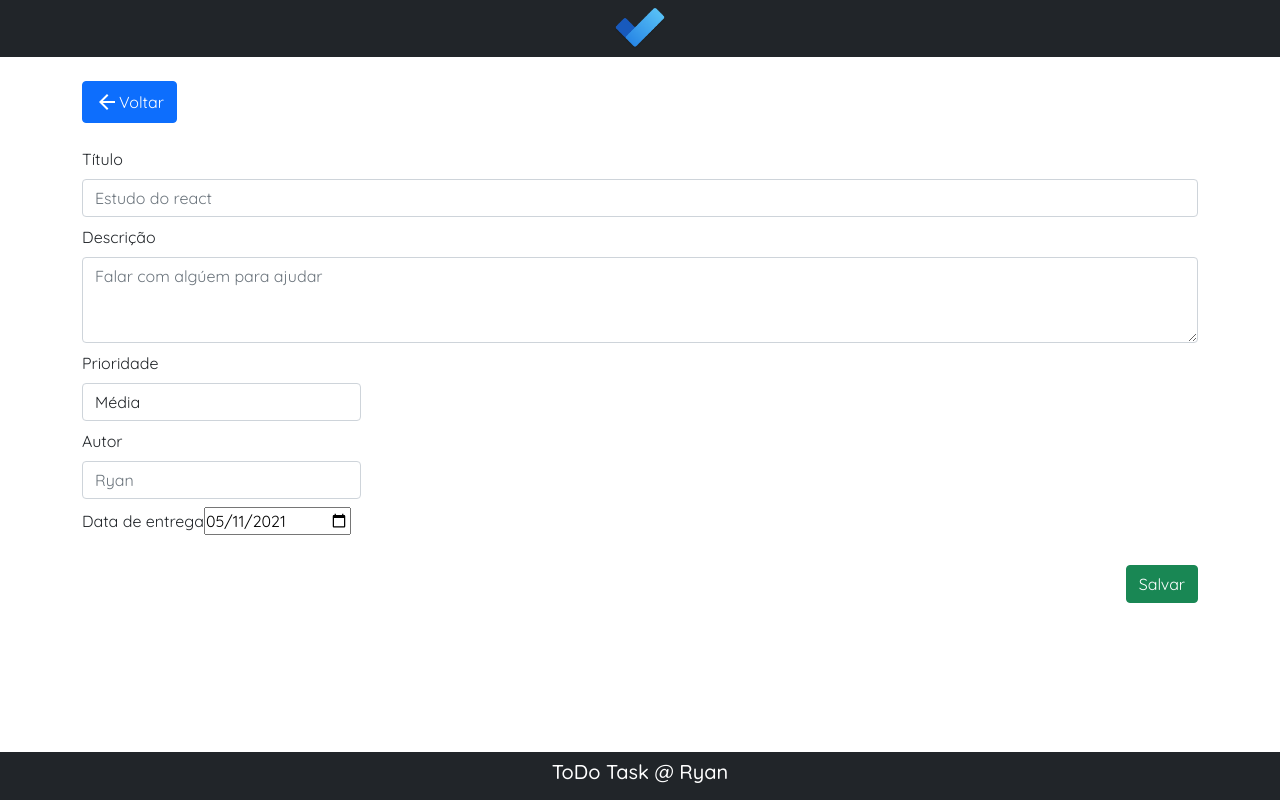
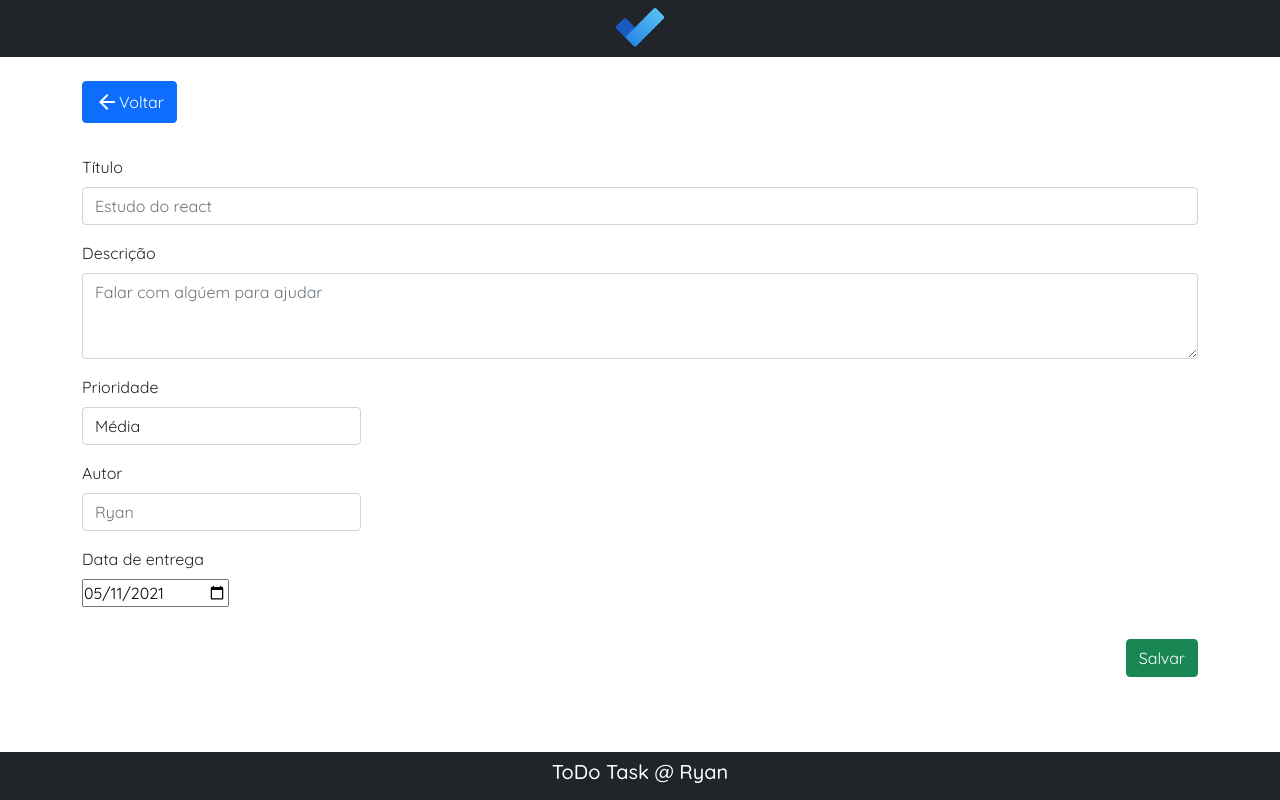
Before and after one commit to Ryan-Albuquerque/app-todo-task, a React (Create React App) app: page /new in a window 1280 px wide. Built offline with nearby package versions, Linux system fonts and the light colour scheme.

Commit message:
padding adjust

```diff
--- a/src/components/FormTask/index.js
+++ b/src/components/FormTask/index.js
@@ -108,15 +108,15 @@ function FormTask({props}) {
                 </Col>
             </Row>
             <Form >
-                <Form.Group className="my-2">
+                <Form.Group className="py-2">
                     <Form.Label>Título</Form.Label>
                     <Form.Control type="text" placeholder="Estudo do react" disabled={!props.isNew} onChange={(e)=>setTask({...task, title: e.target.value})} defaultValue={task.title}/>
                 </Form.Group>
-                <Form.Group className="my-2">
+                <Form.Group className="py-2">
                     <Form.Label>Descrição</Form.Label>
                     <Form.Control as="textarea" rows={3} placeholder="Falar com algúem para ajudar" onChange={(e)=>setTask({...task, description: e.target.value})} disabled={!props.isNew} defaultValue={task.description}/>
                 </Form.Group>
-                <Form.Group as={Col} className="w-25">
+                <Form.Group as={Col} className="py-2 w-25">
                     <Form.Label>Prioridade</Form.Label>
                     <Form.Control as="select" disabled={!props.isNew} defaultValue={2} onChange={(e)=>setTask({...task, priority:e.target.value})}>
                         <option value={1}>{Constants.Priority.types[1]}</option>
@@ -124,13 +124,13 @@ function FormTask({props}) {
                         <option value={3}>{Constants.Priority.types[3]}</option>
                     </Form.Control>
                 </Form.Group>
-                <Form.Group className="my-2 w-25">
+                <Form.Group className="py-2 w-25">
                     <Form.Label>Autor</Form.Label>
                     <Form.Control type="text" placeholder="Ryan" onChange={(e)=>setTask({...task, author: e.target.value})} disabled={!props.isNew} defaultValue={task.author}/>
                 </Form.Group>
-                <Form.Group className="my-2 w-25">
+                <Form.Group className="py-2 w-25">
                     <Form.Label>Data de entrega</Form.Label>
-                    <input type="date" name="targetDate" disabled={!props.isNew} onChange={(e)=>{
+                    <input className="d-flex" type="date" name="targetDate" disabled={!props.isNew} onChange={(e)=>{
                         setTask({...task, targetDate: e.target.value})}}
                         defaultValue={task.targetDate} />
                 </Form.Group>
```
